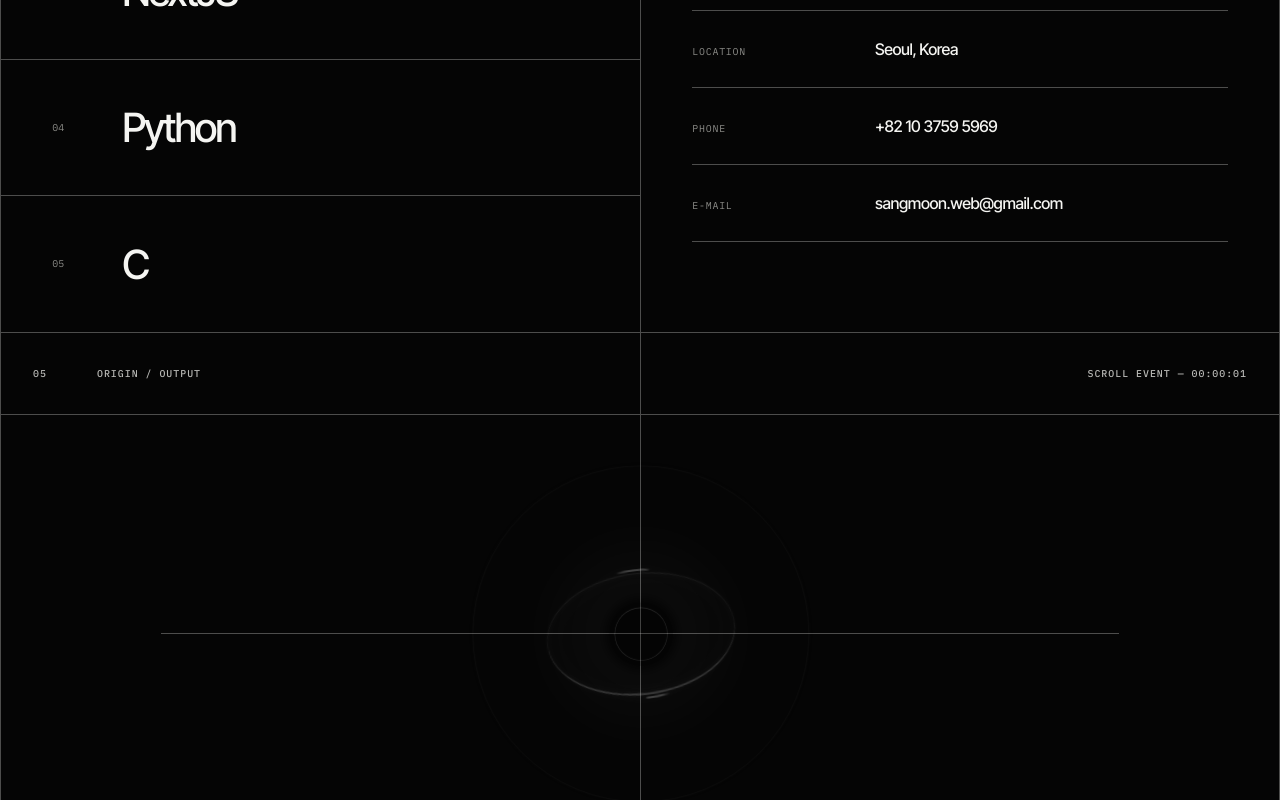
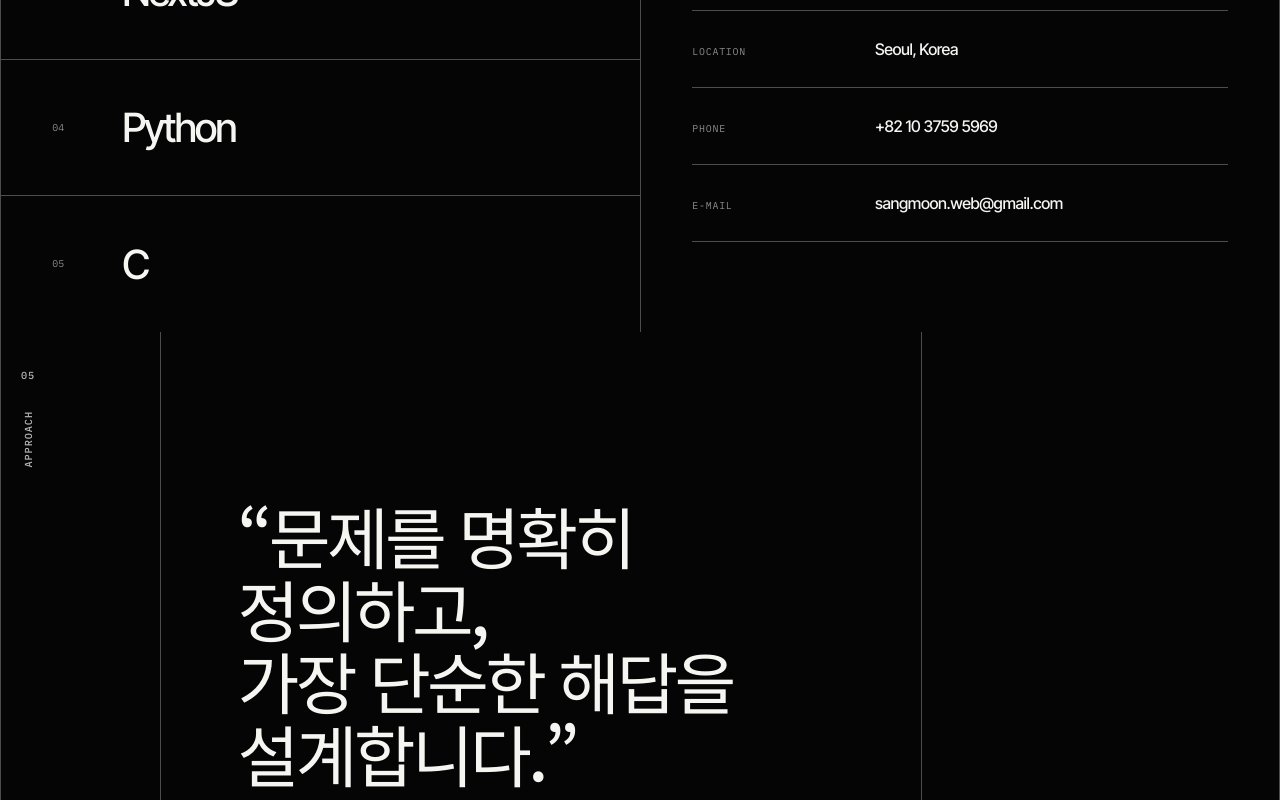
Before and after one commit to webmooncity/sangmoon-park-web, a React (Vite) app: page / in a window 1280 px wide. Shown: the part 2000-2800 px from the top of the page. Built offline with nearby package versions, Linux system fonts and the light colour scheme.

Commit message:
Ugrade effect , and Add 05 section and 05 move to 06, and fix errors.

```diff
--- a/src/App.css
+++ b/src/App.css
@@ -104,7 +104,7 @@ footer {
 .hero-meteors {
   position: absolute;
   z-index: 0;
-  inset: -16% 1% -18% 4%;
+  inset: 0 14.2857% 0 0;
   overflow: hidden;
   pointer-events: none;
 }
@@ -122,8 +122,8 @@ footer {
   background: linear-gradient(
     90deg,
     transparent 0%,
-    rgba(255, 255, 255, 0.08) 48%,
-    rgba(255, 255, 255, 0.72) 92%,
+    rgba(255, 255, 255, 0.13) 44%,
+    rgba(255, 255, 255, 0.88) 90%,
     #fff 100%
   );
   transform-origin: right center;
@@ -139,23 +139,25 @@ footer {
   height: 2px;
   border-radius: 50%;
   background: #fff;
-  box-shadow: 0 0 5px rgba(255, 255, 255, 0.56);
+  box-shadow: 0 0 3px #fff, 0 0 7px rgba(255, 255, 255, 0.74);
   transform: translateY(-50%);
 }
 
 .hero-meteor-1 {
-  top: 6%;
-  left: 56%;
+  --meteor-distance-x: 54px;
+  --meteor-distance-y: 58px;
+  top: 27%;
+  left: 52%;
   width: 88px;
   animation-delay: -1.2s;
 }
 
 .hero-meteor-2 {
   --meteor-angle: 55deg;
-  --meteor-distance-x: 58px;
-  --meteor-distance-y: 82px;
-  top: 37%;
-  left: 81%;
+  --meteor-distance-x: 42px;
+  --meteor-distance-y: 52px;
+  top: 34%;
+  left: 72%;
   width: 58px;
   opacity: 0;
   animation-duration: 10.4s;
@@ -164,10 +166,10 @@ footer {
 
 .hero-meteor-3 {
   --meteor-angle: 47deg;
-  --meteor-distance-x: 48px;
-  --meteor-distance-y: 66px;
-  top: 68%;
-  left: 43%;
+  --meteor-distance-x: 38px;
+  --meteor-distance-y: 44px;
+  top: 22%;
+  left: 31%;
   width: 46px;
   animation-duration: 9.7s;
   animation-delay: -3.8s;
@@ -285,6 +287,10 @@ h1 > span:first-child {
   letter-spacing: -0.055em;
   transform: translateY(-1.45em);
   word-break: keep-all;
+}
+
+.quote-mobile {
+  display: none;
 }
 
 .profile-note {
@@ -540,11 +546,12 @@ footer a:focus-visible::after {
 .blackhole-system span {
   top: 50%;
   left: 50%;
-  opacity: 0;
-  transform: translate(-50%, -50%) scale(0.72);
+  opacity: 1;
+  transform: translate(-50%, -50%) scale(1);
 }
 
 .blackhole-aura {
+  opacity: 0.32;
   width: min(760px, 80vw);
   aspect-ratio: 1;
   border-radius: 50%;
@@ -553,6 +560,7 @@ footer a:focus-visible::after {
 }
 
 .blackhole-lens {
+  opacity: 0.62;
   width: min(430px, 54vw);
   aspect-ratio: 1;
   border: 1px solid rgba(245, 245, 242, 0.32);
@@ -563,28 +571,34 @@ footer a:focus-visible::after {
 }
 
 .blackhole-disk {
-  width: min(620px, 76vw);
-  height: min(122px, 14vw);
+  opacity: 1;
+  width: min(650px, 82vw);
+  height: min(128px, 16.14vw);
+  aspect-ratio: 5.08 / 1;
   border-radius: 50%;
-  transform: translate(-50%, -50%) rotate(-7deg) scaleX(0.72);
+  transform-box: border-box;
+  transform-origin: center;
+  transform: translate(-50%, -50%) rotate(0deg) scaleX(1);
 }
 
 .blackhole-disk-back {
   z-index: 1;
-  border: 1px solid rgba(255, 255, 255, 0.28);
+  overflow: visible;
+  border: 1px solid rgba(255, 255, 255, 0.42);
   background: radial-gradient(
     ellipse at center,
     transparent 0 58%,
-    rgba(255, 255, 255, 0.02) 72%,
-    rgba(255, 255, 255, 0.06) 88%,
-    rgba(255, 255, 255, 0.16) 100%
+    rgba(255, 255, 255, 0.025) 72%,
+    rgba(255, 255, 255, 0.1) 88%,
+    rgba(255, 255, 255, 0.24) 100%
   );
   box-shadow:
-    0 0 3px rgba(255, 255, 255, 0.24),
-    inset 0 0 12px rgba(255, 255, 255, 0.08);
+    0 0 4px rgba(255, 255, 255, 0.42),
+    inset 0 0 12px rgba(255, 255, 255, 0.12);
 }
 
-.blackhole-disk-back::before {
+.blackhole-disk-back::before,
+.blackhole-disk-back::after {
   content: '';
   position: absolute;
   inset: -5px;
@@ -592,33 +606,53 @@ footer a:focus-visible::after {
   background: conic-gradient(
     from var(--disk-light-angle),
     transparent 0deg 54deg,
-    rgba(255, 255, 255, 0.29) 62deg,
-    #fff 72deg 92deg,
-    rgba(255, 255, 255, 0.88) 100deg,
+    rgba(245, 245, 242, 0.56) 62deg,
+    var(--white) 69deg 98deg,
+    rgba(245, 245, 242, 0.78) 104deg,
     transparent 112deg 240deg,
-    rgba(255, 255, 255, 0.31) 250deg,
-    #fff 266deg 300deg,
-    rgba(255, 255, 255, 0.94) 308deg,
+    rgba(245, 245, 242, 0.58) 250deg,
+    var(--white) 261deg 305deg,
+    rgba(245, 245, 242, 0.82) 313deg,
     transparent 324deg 360deg
   );
   opacity: 1;
   filter:
-    brightness(1.3)
-    contrast(1.12)
-    drop-shadow(0 0 2px #fff)
-    drop-shadow(0 0 5px #fff);
-  mask-image: radial-gradient(closest-side, transparent calc(100% - 12px), #000 calc(100% - 8px));
-  animation: blackhole-disk-light-orbit 2.8s linear infinite;
+    drop-shadow(0 0 2px rgba(245, 245, 242, 0.56))
+    drop-shadow(0 0 6px rgba(245, 245, 242, 0.34));
+  -webkit-mask-image: radial-gradient(closest-side, transparent calc(100% - 15px), #000 calc(100% - 10px));
+  mask-image: radial-gradient(closest-side, transparent calc(100% - 15px), #000 calc(100% - 10px));
+  animation: blackhole-disk-light-orbit 3.1s linear infinite;
+}
+
+.blackhole-disk-back::after {
+  inset: 4px 16px;
+  background: conic-gradient(
+    from var(--disk-light-angle),
+    transparent 0deg 34deg,
+    rgba(245, 245, 242, 0.54) 48deg,
+    var(--white) 62deg 83deg,
+    transparent 98deg 216deg,
+    rgba(245, 245, 242, 0.58) 232deg,
+    var(--white) 248deg 276deg,
+    transparent 294deg 360deg
+  );
+  filter:
+    drop-shadow(0 0 4px rgba(245, 245, 242, 0.46));
+  -webkit-mask-image: radial-gradient(closest-side, transparent calc(100% - 9px), #000 calc(100% - 6px));
+  mask-image: radial-gradient(closest-side, transparent calc(100% - 9px), #000 calc(100% - 6px));
+  animation-duration: 4.4s;
+  animation-direction: reverse;
 }
 
 .blackhole-disk-front {
   z-index: 5;
-  border-bottom: 2px solid rgba(255, 255, 255, 0.62);
+  border-bottom: 2px solid rgba(255, 255, 255, 0.82);
   clip-path: inset(50% -8px -12px -8px);
-  filter: drop-shadow(0 0 4px rgba(255, 255, 255, 0.38));
+  filter: drop-shadow(0 0 5px rgba(255, 255, 255, 0.56));
 }
 
 .blackhole-ticks {
+  opacity: 0.92;
   z-index: 2;
   width: min(300px, 39vw);
   aspect-ratio: 1;
@@ -629,10 +663,13 @@ footer a:focus-visible::after {
     transparent 0.45deg 8deg
   );
   filter: drop-shadow(0 0 4px rgba(255, 255, 255, 0.72));
+  -webkit-mask-image: radial-gradient(circle, transparent 0 73%, black 74% 76%, transparent 77%);
   mask-image: radial-gradient(circle, transparent 0 73%, black 74% 76%, transparent 77%);
+  animation: blackhole-spin 14s linear infinite;
 }
 
 .blackhole-horizon {
+  opacity: 1;
   z-index: 4;
   width: 92px;
   aspect-ratio: 1;
@@ -646,11 +683,14 @@ footer a:focus-visible::after {
 }
 
 .blackhole-scan {
+  opacity: 0.82;
   z-index: 6;
   width: var(--orbit-size);
   aspect-ratio: 1;
   border: 1px var(--orbit-style, dashed) var(--orbit-line);
   border-radius: 50%;
+  animation: blackhole-spin-reverse var(--orbit-speed) linear var(--orbit-delay) infinite;
+  animation-direction: var(--orbit-direction, normal);
 }
 
 .blackhole-scan-1 {
@@ -709,7 +749,7 @@ footer a:focus-visible::after {
   aspect-ratio: 1;
   border-radius: 50%;
   background: white;
-  box-shadow: 0 0 5px 2px #fff, 0 0 14px 5px rgba(255, 255, 255, 0.64);
+  box-shadow: 0 0 6px 2px #fff, 0 0 16px 5px rgba(255, 255, 255, 0.78);
   transform: translateX(-50%);
 }
 
@@ -835,90 +875,6 @@ footer a {
   50% { transform: translateY(5px); }
 }
 
-@supports (animation-timeline: view()) {
-  .blackhole-aura {
-    animation: blackhole-aura-in linear both;
-    animation-timeline: --singularity-view;
-    animation-range: entry 0% exit 58%;
-  }
-
-  .blackhole-lens {
-    animation: blackhole-lens-in linear both;
-    animation-timeline: --singularity-view;
-    animation-range: entry 0% exit 58%;
-  }
-
-  .blackhole-disk {
-    animation: blackhole-disk-in linear both;
-    animation-timeline: --singularity-view;
-    animation-range: entry 0% exit 58%;
-  }
-
-  .blackhole-horizon {
-    animation: blackhole-horizon-in linear both;
-    animation-timeline: --singularity-view;
-    animation-range: entry 0% exit 58%;
-  }
-
-  .blackhole-ticks {
-    animation: blackhole-ticks-in linear both, blackhole-spin 14s linear infinite;
-    animation-timeline: --singularity-view, auto;
-    animation-range: entry 0% exit 58%, normal;
-  }
-
-  .blackhole-scan {
-    animation:
-      blackhole-scan-in linear both,
-      blackhole-spin-reverse var(--orbit-speed) linear var(--orbit-delay) infinite;
-    animation-direction: normal, var(--orbit-direction, normal);
-    animation-timeline: --singularity-view, auto;
-    animation-range: entry 0% exit 58%, normal;
-  }
-
-}
-
-@keyframes blackhole-aura-in {
-  0%, 18% { opacity: 0; transform: translate(-50%, -50%) scale(0.68); }
-  44% { opacity: 0.48; transform: translate(-50%, -50%) scale(0.96); }
-  80% { opacity: 0.24; transform: translate(-50%, -50%) scale(1.02); }
-  100% { opacity: 0; transform: translate(-50%, -50%) scale(1.08); }
-}
-
-@keyframes blackhole-lens-in {
-  0%, 22% { opacity: 0; transform: translate(-50%, -50%) scale(0.72); }
-  46% { opacity: 0.62; transform: translate(-50%, -50%) scale(1); }
-  82% { opacity: 0.38; transform: translate(-50%, -50%) scale(1.03); }
-  100% { opacity: 0; transform: translate(-50%, -50%) scale(1.06); }
-}
-
-@keyframes blackhole-disk-in {
-  0%, 22% { opacity: 0; transform: translate(-50%, -50%) rotate(-7deg) scaleX(0.1); }
-  46% { opacity: 1; transform: translate(-50%, -50%) rotate(-7deg) scaleX(1); }
-  82% { opacity: 0.74; transform: translate(-50%, -50%) rotate(-4deg) scaleX(1.03); }
-  100% { opacity: 0; transform: translate(-50%, -50%) rotate(0) scaleX(0.88); }
-}
-
-@keyframes blackhole-horizon-in {
-  0%, 24% { opacity: 0; transform: translate(-50%, -50%) scale(0.5); }
-  46% { opacity: 1; transform: translate(-50%, -50%) scale(1); }
-  84% { opacity: 1; transform: translate(-50%, -50%) scale(1.04); }
-  100% { opacity: 0; transform: translate(-50%, -50%) scale(0.94); }
-}
-
-@keyframes blackhole-ticks-in {
-  0%, 26% { opacity: 0; transform: translate(-50%, -50%) scale(0.7); }
-  48% { opacity: 0.92; transform: translate(-50%, -50%) scale(1); }
-  82% { opacity: 0.62; transform: translate(-50%, -50%) scale(1.04); }
-  100% { opacity: 0; transform: translate(-50%, -50%) scale(1.08); }
-}
-
-@keyframes blackhole-scan-in {
-  0%, 30% { opacity: 0; transform: translate(-50%, -50%) scale(0.82); }
-  50% { opacity: 0.92; transform: translate(-50%, -50%) scale(1); }
-  84% { opacity: 0.58; transform: translate(-50%, -50%) scale(1.03); }
-  100% { opacity: 0; transform: translate(-50%, -50%) scale(1.06); }
-}
-
 @keyframes blackhole-spin {
   to { rotate: 360deg; }
 }
@@ -1026,6 +982,10 @@ footer a {
     right: 64px;
   }
 
+  .hero-meteors {
+    right: 64px;
+  }
+
   .profile {
     grid-template-columns: 64px 1fr;
   }
@@ -1087,17 +1047,18 @@ footer a {
   }
 
   .hero-meteors {
-    inset: -10% 4% -12% 0;
+    inset: 0 38px 0 0;
   }
 
   .hero-meteor-1 {
-    left: 51%;
+    top: 29%;
+    left: 45%;
     width: 64px;
   }
 
   .hero-meteor-2 {
-    top: 42%;
-    left: 75%;
+    top: 36%;
+    left: 68%;
     width: 44px;
   }
 
@@ -1158,6 +1119,14 @@ footer a {
 
   .profile-main h2 {
     font-size: clamp(2.3rem, 11vw, 2.3rem);
+  }
+
+  .quote-desktop {
+    display: none;
+  }
+
+  .quote-mobile {
+    display: inline;
   }
 
   .detail-block {
@@ -1250,11 +1219,6 @@ footer a {
     width: 68vw;
   }
 
-  .blackhole-disk {
-    width: 82vw;
-    height: 18vw;
-  }
-
   .blackhole-ticks {
     width: 46vw;
   }
--- a/src/App.tsx
+++ b/src/App.tsx
@@ -70,9 +70,20 @@ function App() {
 
         <div className="profile-main">
           <h2 id="profile-title">
-            “복잡함을 덜어내고,
-            <br />
-            본질에 가까운 웹을 만듭니다.”
+            <span className="quote-desktop">
+              “복잡함을 덜어내고,
+              <br />
+              본질에 가까운 웹을 만듭니다.”
+            </span>
+            <span className="quote-mobile">
+              “복잡함을
+              <br />
+              덜어내고,
+              <br />
+              본질에 가까운
+              <br />
+              웹을 만듭니다.”
+            </span>
           </h2>
 
         </div>
@@ -132,9 +143,43 @@ function App() {
         </article>
       </section>
 
+      <section className="profile problem-solving" aria-labelledby="problem-solving-title">
+        <div className="section-label">
+          <span>05</span>
+          <p>APPROACH</p>
+        </div>
+
+        <div className="profile-main">
+          <h2 id="problem-solving-title">
+            <span className="quote-desktop">
+              “문제를 명확히 정의하고,
+              <br />
+              가장 단순한 해답을 설계합니다.”
+            </span>
+            <span className="quote-mobile">
+              “문제를 명확히
+              <br />
+              정의하고,
+              <br />
+              가장 단순한 해답을
+              <br />
+              설계합니다.”
+            </span>
+          </h2>
+        </div>
+
+        <div className="profile-note">
+          <p>
+            Define clearly. Solve deliberately.
+            <br />
+            From complexity to a useful answer.
+          </p>
+        </div>
+      </section>
+
       <section className="singularity" aria-labelledby="singularity-title">
         <div className="singularity-topline">
-          <span>05</span>
+          <span>06</span>
           <p>ORIGIN / OUTPUT</p>
           <p>SCROLL EVENT — 00:00:01</p>
         </div>
```
